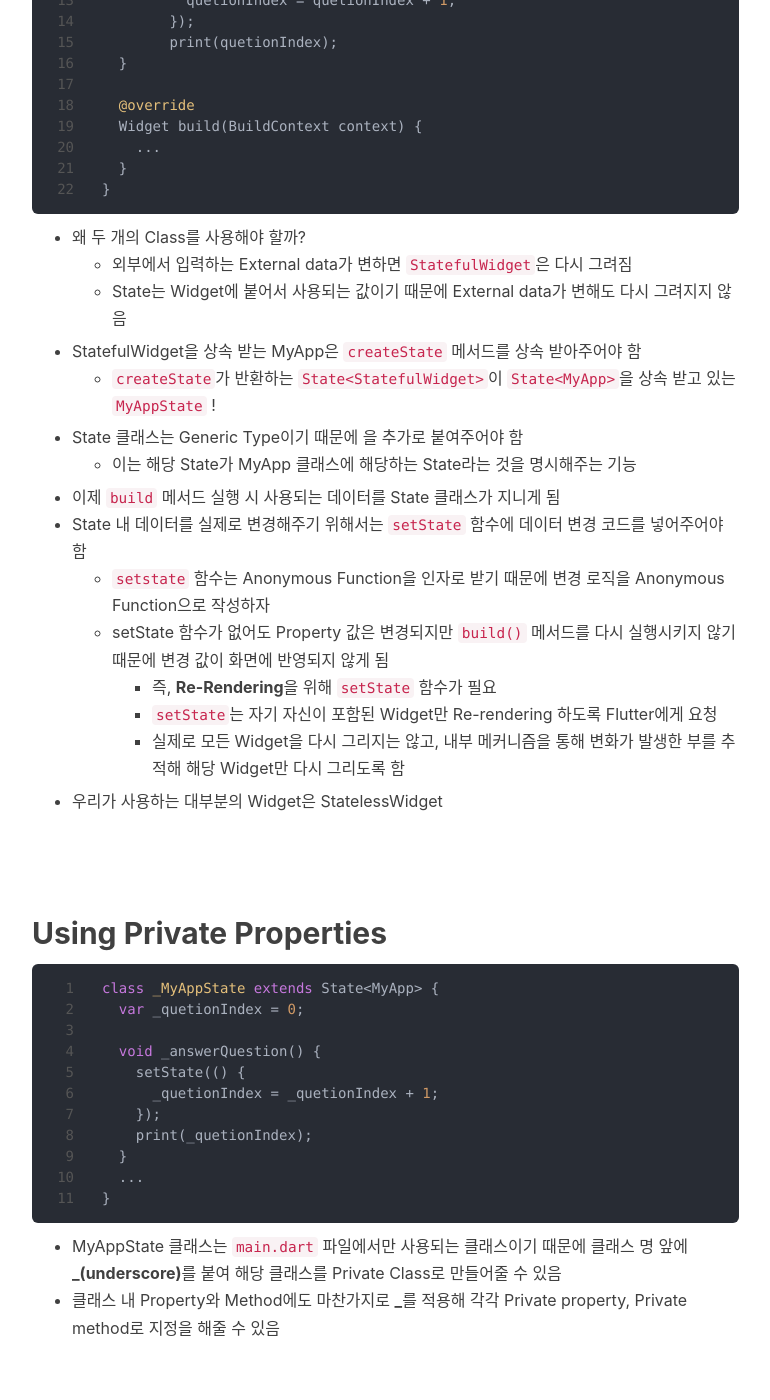
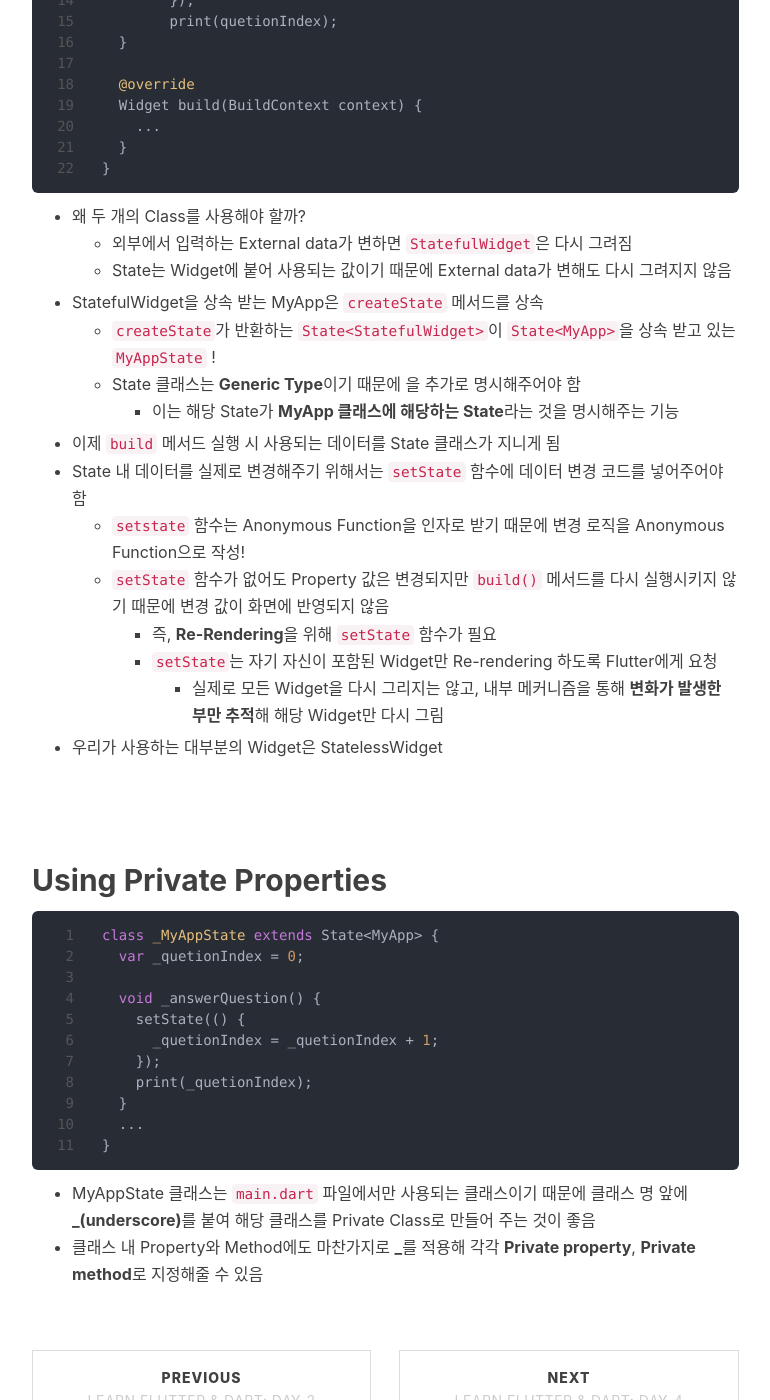
Before and after one commit to Huffon/huffon.github.io, a Jekyll site: the page built from _posts/2019-12-16-flutter3.md, in a window 1280 px wide and 1400 px high, scrolled down 5656 px. Shown: the whole window, without its empty margins (233-1003 px from the left). Built offline with Jekyll 4.4.1, drawn with Linux system fonts in a browser that asks for light colours; nearby versions of some CDN libraries; comment, search, counter and statistics services are not loaded; some of the changed text lies outside the part shown.

Commit message:
delete gradient post

````diff
--- a/_posts/2019-12-16-flutter3.md
+++ b/_posts/2019-12-16-flutter3.md
@@ -30,25 +29,25 @@
 ```
 
 - `Scaffold()`: Base Page Design을 위한 Widget으로, Basic design and structure, Color scheme 등을 제공
-	- Scaffold는 또한 다양한 Named Argument들을 받을 수 있음
+	- Scaffold는 또한 다양한 **Named Argument**들을 인자로 받을 수 있음
 		- **TIP**: VS Code에서 인자 부에 커서를 올려놓고 `CTRL + space`를 누르면 사용 가능한 모든 인자가 보여짐
-- Scaffold가 가장 기본적으로 지닐 수 있는 Widget은 `appBar`와 `body`
+- Scaffold가 가장 기본적으로 지니는 Widget은 `appBar`와 `body`
 	- AppBar는 어느 어플리케이션에서나 사용되는 특별한 Widget
 	- body는 Scaffold의 컨텐츠를 채우는 body 역할의 Widget
 		- body는 하나의 Widget만을 가질 수 있음
 - 괄호를 닫은 후, `,`를 더해주는 습관을 기르자 !
 	- VS Code와 Android Studio에서는 닫힌 괄호 뒤 `,`를 기준으로 코드 포매팅을 수행해줌
-	- `SHIFT + ALT + F`: VS Code 코드 포매팅 Short-cut
+	- `SHIFT + ALT + F`: VS Code **코드 포매팅** Short-cut
 
 <br/>
 
 # Visible (Input / Output) & Invisible (Layout / Control) Widgets
 ![](/img/in-post/flutter-type.png)
 
-- Visible widgets: 사용자의 Input, Output과 관련 있는 Widget
+- **Visible widgets**: 사용자의 Input, Output과 관련 있는 Widget
 	- 사용자가 직접 볼 수 있는 Widget
 	- e.g.) RaisedButton(), Text(), Card(), ...
-- Invisible widgets: Widget Tree를 배열하는 등의 작업을 수행하는 Widget
+- **Invisible widgets**: Widget Tree를 배열하는 등의 **작업을 수행**하는 Widget
 	- 사용자가 직접 보지는 못하지만, Widget들이 화면에 어떻게 그려질지를 관리하는 Widget
 	- e.g.) Row(), Column(), ListView(), ...
 - Container Widget에 두 Widget을 모두 사용해 UI를 배열할 수 있음
@@ -73,9 +72,9 @@
 ),
 ```
 
-- `Column` Layout Widget은 children으로 받는 Widget들을 Top-down 형식으로 배열해줌
+- `Column` Layout Widget은 children으로 받는 Widget들을 **Top-down 형식으로 배열**해줌
 	- Left-Right으로 배열해주기 위해서는 `Row` Layout Widget을 사용
-- `onPressed: null` 통해서 vaild input 들어오기 전까지 Button을 **disable** 상태로 유지할 수 있음
+- `onPressed: null` 통해 vaild input 들어오기 전까지 Button을 **disable** 상태로 유지할 수 있음
 
 <br/>
 
@@ -95,8 +94,8 @@
 ```
 
 - `onPressed`는 함수를 인자로 받음
-- onPressed에 사용할 함수를 만들기 위해서는 해당 Widget이 사용되는 Class 안에 메서드로 정의해야 함: **Named Function**
-	- Class는 Standalone 하게 사용 가능해야 하기 때문
+- onPressed에 사용할 함수는 해당 Widget이 사용되는 Class 안에 **메서드로서** 정의해야 함: **Named Function**
+	- Class는 **Standalone 하게 사용**해야 하기 때문
 
 <br/>
 
@@ -109,7 +108,7 @@
 )
 ```
 
-- 사용할 일이 한 번 밖에 없는 경우 Named Fucntion을 제작하는 것보다, 위와 같이 Anonymous Function을 사용하는 것이 좋음
+- **사용할 일이 한 번** 밖에 없는 경우 Named Fucntion을 제작하는 것보다, 위와 같이 **Anonymous Function**을 사용하는 것이 좋음
 
 ```dart
 RaisedButton(
@@ -121,7 +120,7 @@
 )
 ```
 
-- 상기 코드와 같이 Anonymous Function의 길이가 길어질 경우 curly brace 안에 해당 로직들을 담을 수 있음
+- 상기 코드와 같이 Anonymous Function의 길이가 길어질 경우 **curly brace** 안에 해당 로직들을 담을 수 있음
 
 <br/>
 
@@ -131,16 +130,16 @@
 - Widget 내 State를 변경하기 위해서는 `StatefulWidget`을 상속 받아 사용해야 함
 - **State?**
 	- In General: 어플리케이션 혹은 위젯이 사용하는 데이터
-	- App State: e.g.) 사용자 인증 정보, 반환 데이터 등
-	- Widget State: e.g.) 사용자 입력 값, 로딩 아이콘 등
+	- **App State**: e.g.) 사용자 인증 정보, 반환 데이터 등
+	- **Widget State**: e.g.) 사용자 입력 값, 로딩 아이콘 등
 
 ![](/img/in-post/stateful.png)
 
-- `Text`와 같은 Widget들은 값을 출력하는 기능 외에는 수행하지 않기 때문에 State를 가지지 않아도 됨
-- 그러나 `Button`과 같이 사용자 Interaction에 의해 값이 변해야 하는 Widget들은 State를 지님
+- `Text`와 같은 Widget은 값을 출력하는 기능 외에는 수행하는 것이 없기에 State를 지니지 않아도 됨
+- 그러나 `Button`과 같이 사용자 Interaction에 의해 값이 변하는 Widget은 State를 지님
 	- **Internal State**를 지닌다는 점이 가장 큰 차이점이라 할 수 있음
 - `CTRL + SHIFT + R`: Refactor
-- StatefulWidget의 사용을 위해서는 두 개의 Class를 함께 사용해야 함
+- StatefulWidget의 사용을 위해서는 두 개의 Class를 함께 사용해야 함: `StatefulWidget` + `State`
 
 ```dart
 class MyApp extends StatefulWidget {
@@ -169,18 +168,18 @@
 
 - 왜 두 개의 Class를 사용해야 할까?
 	- 외부에서 입력하는 External data가 변하면 `StatefulWidget`은 다시 그려짐
-	- State는 Widget에 붙어서 사용되는 값이기 때문에 External data가 변해도 다시 그려지지 않음
-- StatefulWidget을 상속 받는 MyApp은 `createState` 메서드를 상속 받아주어야 함
+	- State는 Widget에 붙어 사용되는 값이기 때문에 External data가 변해도 다시 그려지지 않음
+- StatefulWidget을 상속 받는 MyApp은 `createState` 메서드를 상속
 	- `createState`가 반환하는 `State<StatefulWidget>`이 `State<MyApp>`을 상속 받고 있는 `MyAppState` !
-- State 클래스는 Generic Type이기 때문에 <MyApp>을 추가로 붙여주어야 함
-	- 이는 해당 State가 MyApp 클래스에 해당하는 State라는 것을 명시해주는 기능
+  - State 클래스는 **Generic Type**이기 때문에 <MyApp>을 추가로 명시해주어야 함
+  	- 이는 해당 State가 **MyApp 클래스에 해당하는 State**라는 것을 명시해주는 기능
 - 이제 `build` 메서드 실행 시 사용되는 데이터를 State 클래스가 지니게 됨
 - State 내 데이터를 실제로 변경해주기 위해서는 `setState` 함수에 데이터 변경 코드를 넣어주어야 함
-	- `setstate` 함수는 Anonymous Function을 인자로 받기 때문에 변경 로직을 Anonymous Function으로 작성하자
-	- setState 함수가 없어도 Property 값은 변경되지만 `build()` 메서드를 다시 실행시키지 않기 때문에 변경 값이 화면에 반영되지 않게 됨
+	- `setstate` 함수는 Anonymous Function을 인자로 받기 때문에 변경 로직을 Anonymous Function으로 작성!
+	- `setState` 함수가 없어도 Property 값은 변경되지만 `build()` 메서드를 다시 실행시키지 않기 때문에 변경 값이 화면에 반영되지 않음
 		- 즉, **Re-Rendering**을 위해 `setState` 함수가 필요
 		- `setState`는 자기 자신이 포함된 Widget만 Re-rendering 하도록 Flutter에게 요청
-		- 실제로 모든 Widget을 다시 그리지는 않고, 내부 메커니즘을 통해 변화가 발생한 부를 추적해 해당 Widget만 다시 그리도록 함
+		  - 실제로 모든 Widget을 다시 그리지는 않고, 내부 메커니즘을 통해 **변화가 발생한 부만 추적**해 해당 Widget만 다시 그림
 - 우리가 사용하는 대부분의 Widget은 StatelessWidget
 
 <br/>
@@ -201,5 +200,5 @@
 }
 ```
 
-- MyAppState 클래스는 `main.dart` 파일에서만 사용되는 클래스이기 때문에 클래스 명 앞에 **_(underscore)**를 붙여 해당 클래스를 Private Class로 만들어줄 수 있음
-- 클래스 내 Property와 Method에도 마찬가지로 **_**를 적용해 각각 Private property, Private method로 지정을 해줄 수 있음
+- MyAppState 클래스는 `main.dart` 파일에서만 사용되는 클래스이기 때문에 클래스 명 앞에 **_(underscore)**를 붙여 해당 클래스를 Private Class로 만들어 주는 것이 좋음
+- 클래스 내 Property와 Method에도 마찬가지로 **_**를 적용해 각각 **Private property**, **Private method**로 지정해줄 수 있음
````
Also changed, not shown: other parts of _posts/2019-12-16-flutter3.md (+0 -1 lines), _posts/2019-11-17-gradient-descent.md (deleted, +0 -13 lines), _posts/2019-12-14-flutter.md (+17 -17 lines), _posts/2019-12-15-flutter2.md (+17 -17 lines), _posts/2019-12-17-flutter4.md (+5 -5 lines).
